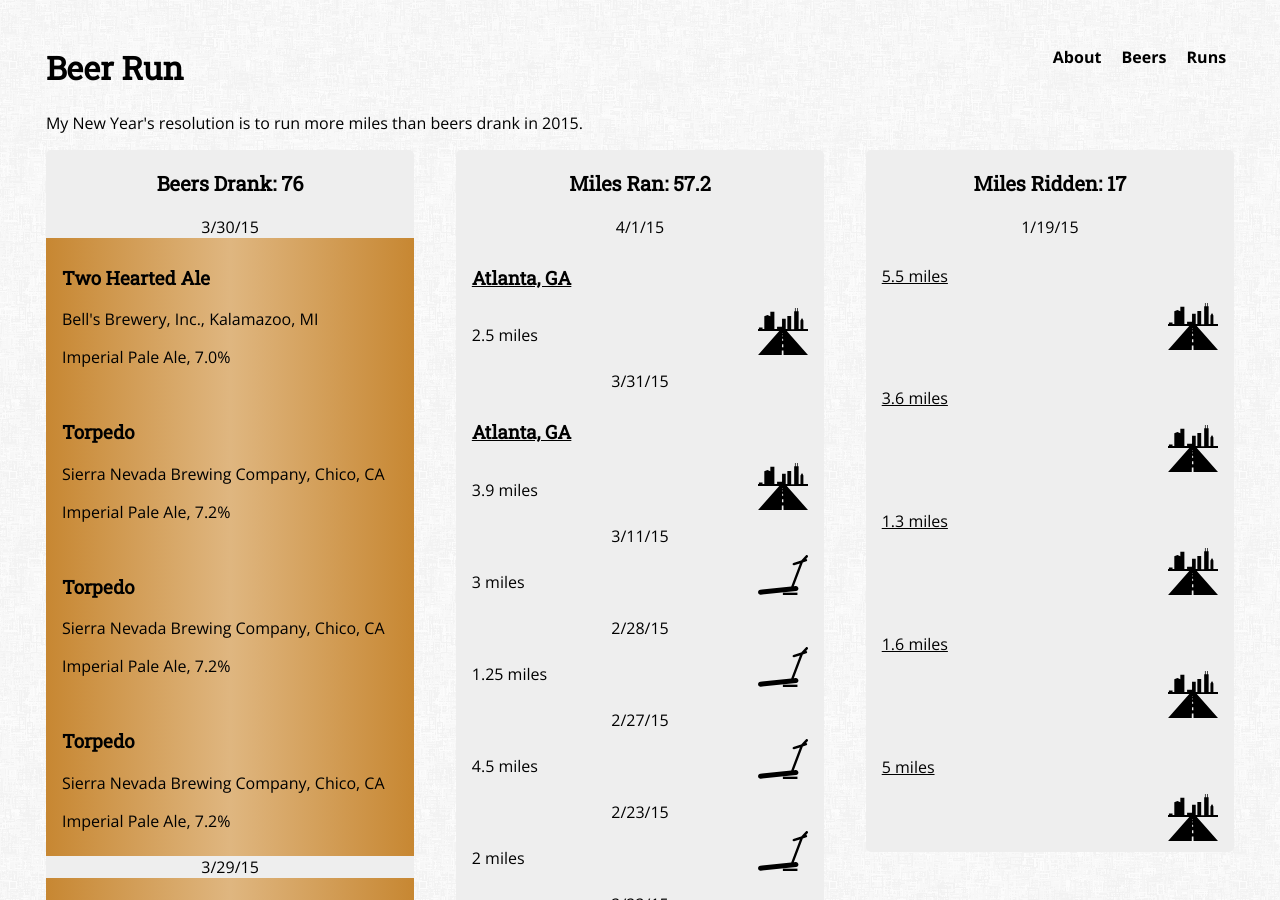
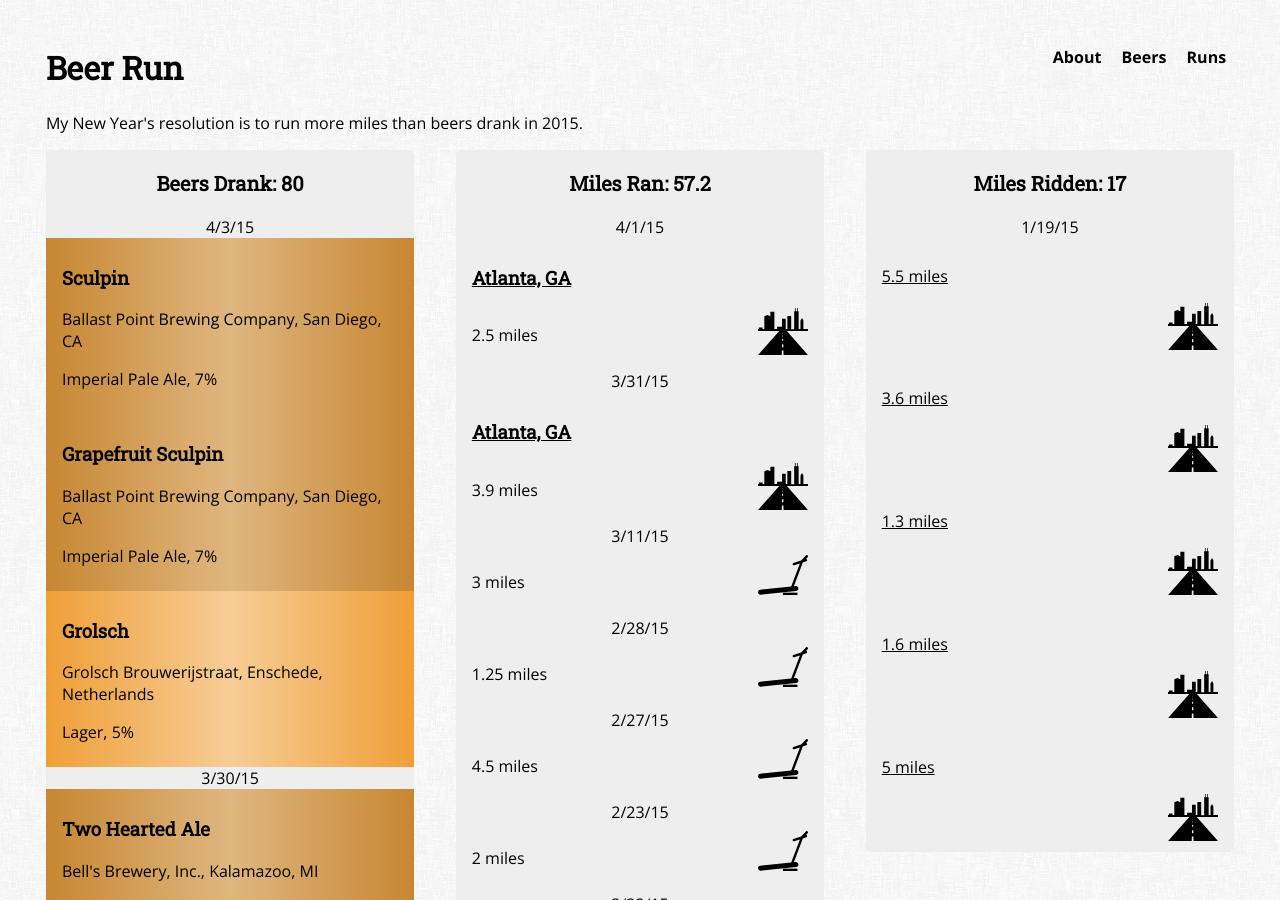
Before and after one commit to rhewitt22/beer-run, a Jekyll site: the page built from index.html, in a window 1280 px wide and 900 px high. Built offline with Jekyll 4.4.1, drawn with Linux system fonts in a browser that asks for light colours; nearby versions of some CDN libraries.

Commit message:
Updated beer.yml

```diff
--- a/_data/beer.yml
+++ b/_data/beer.yml
@@ -1,3 +1,15 @@
+- date: 4/3/15
+  name: Sculpin
+
+- date: 4/3/15
+  name: 420
+
+- date: 4/3/15
+  name: Grapefruit Sculpin
+
+- date: 4/3/15
+  name: Grolsch
+
 - date: 3/30/15
   name: Two Hearted Ale
 
```
